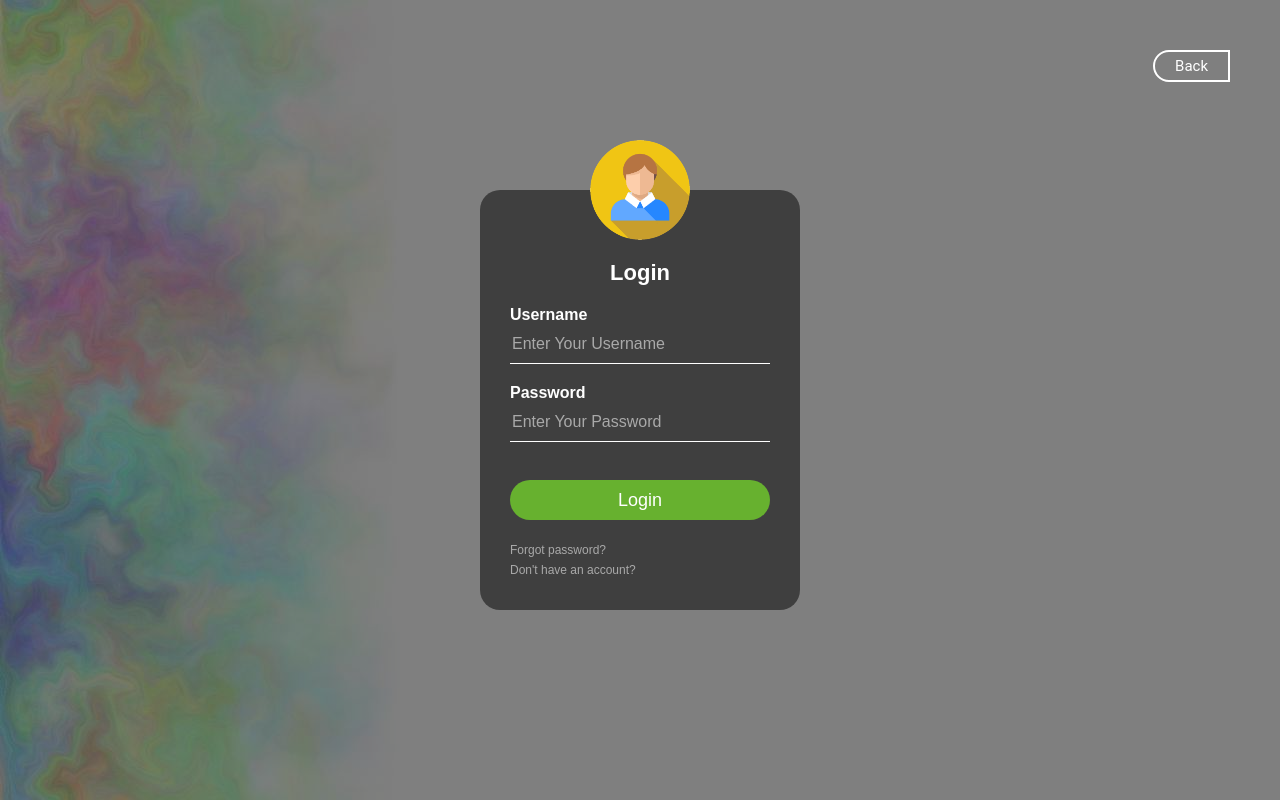
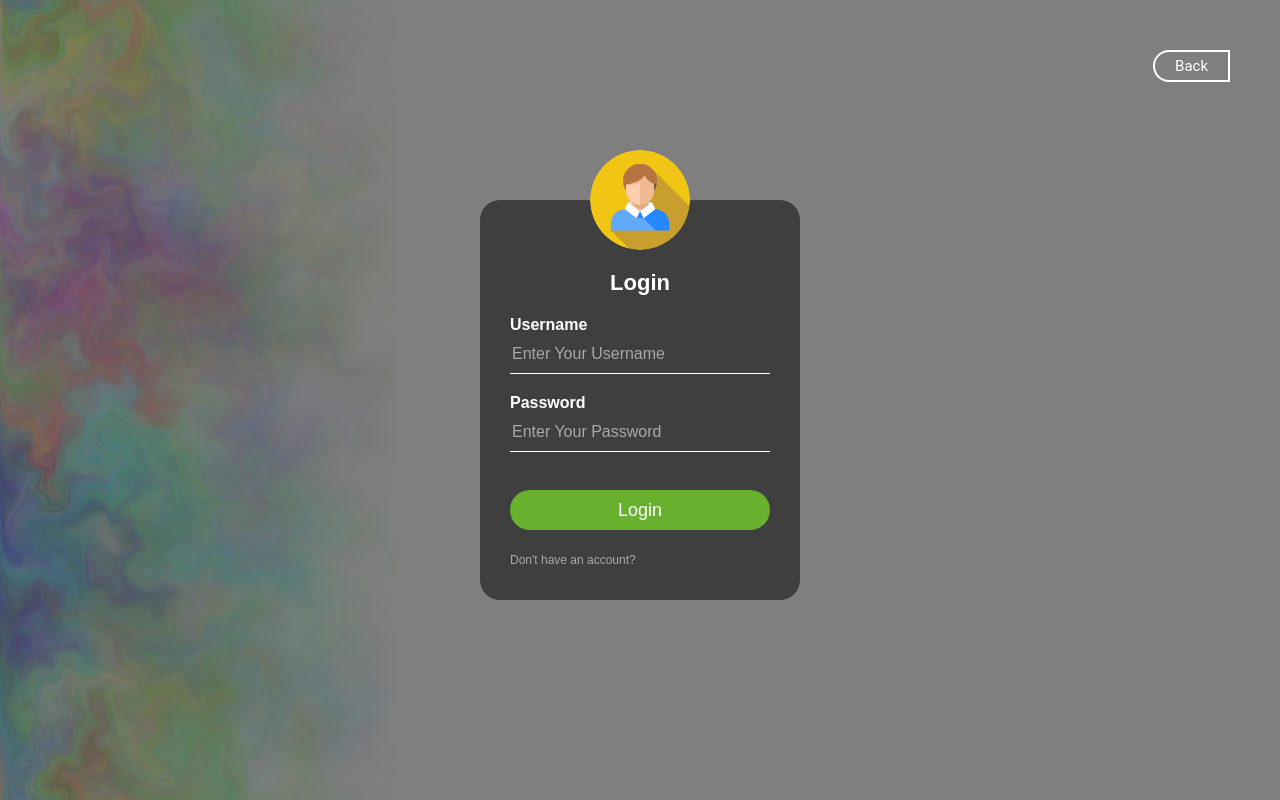
Before and after one commit to team-squadra/TMS, a PHP site: page /login/login.php in a window 1280 px wide. Run offline with PHP 8.4, Linux system fonts and the light colour scheme.

```diff
--- a/login/login.php
+++ b/login/login.php
@@ -40,7 +40,6 @@ include 'rs/php/php_login.php';
             <input type="password" name="pass" placeholder="Enter Your Password" required>
             <span class="error"><?php echo $LOGINERR;?></span><br><br>
             <input type="submit"name="login" value="Login">
-            <a href="Recover_password_step1.php">Forgot password?</a><br>
             <a href="signup.php">Don't have an account?</a>
         </form>
 
--- a/login/rs/css/css_login.php
+++ b/login/rs/css/css_login.php
@@ -22,7 +22,7 @@ h2{
 }
 .loginbox{
     width: 320px;
-    height: 420px;
+    height: 400px;
     background: rgba(0,0,0,0.5);
     color: #fff;
     top: 50%;
```
